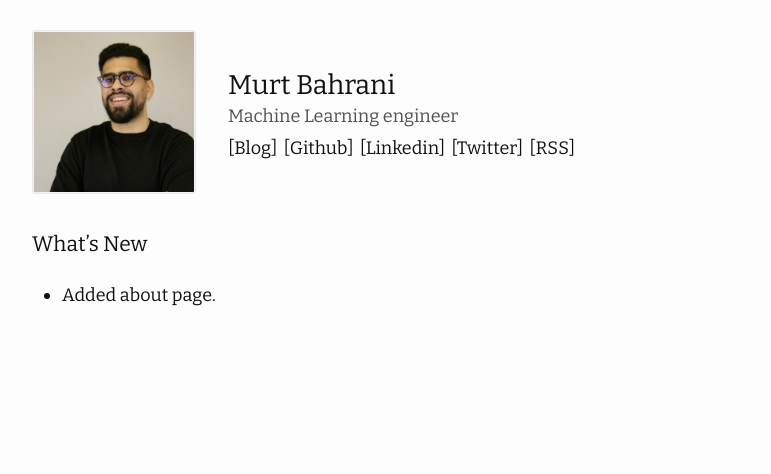
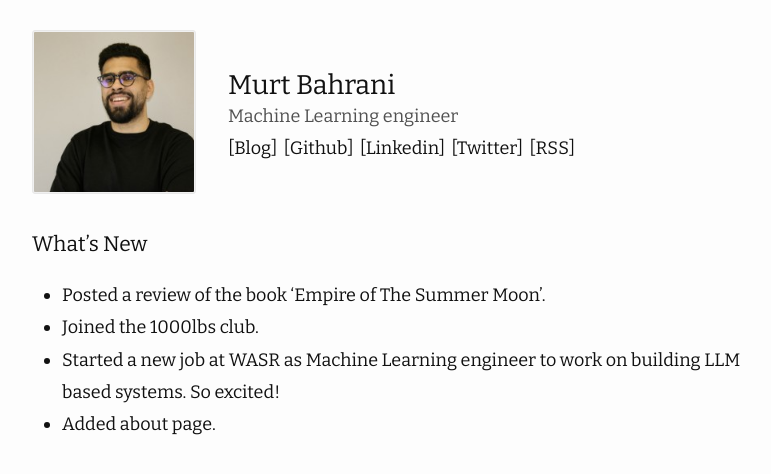
Before and after one commit to murtio/murtio.github.io, a Jekyll site: the page built from index.md, in a window 1280 px wide. Shown: the top 474 px of the page, without its empty margins (238-1009 px from the left). Built offline with Jekyll 4.4.1, drawn with Linux system fonts in a browser that asks for light colours; nearby versions of some CDN libraries; our own code applies the rules of GitHub Pages for plain Markdown files.

Commit message:
Update index.md

```diff
--- a/index.md
+++ b/index.md
@@ -3,5 +3,7 @@ layout: about
 ---
 
 ### What's New
-
+- Posted a review of the book 'Empire of The Summer Moon'.
+- Joined the 1000lbs club.
+- Started a new job at WASR as Machine Learning engineer to work on building LLM based systems. So excited!
 - Added about page.
```
